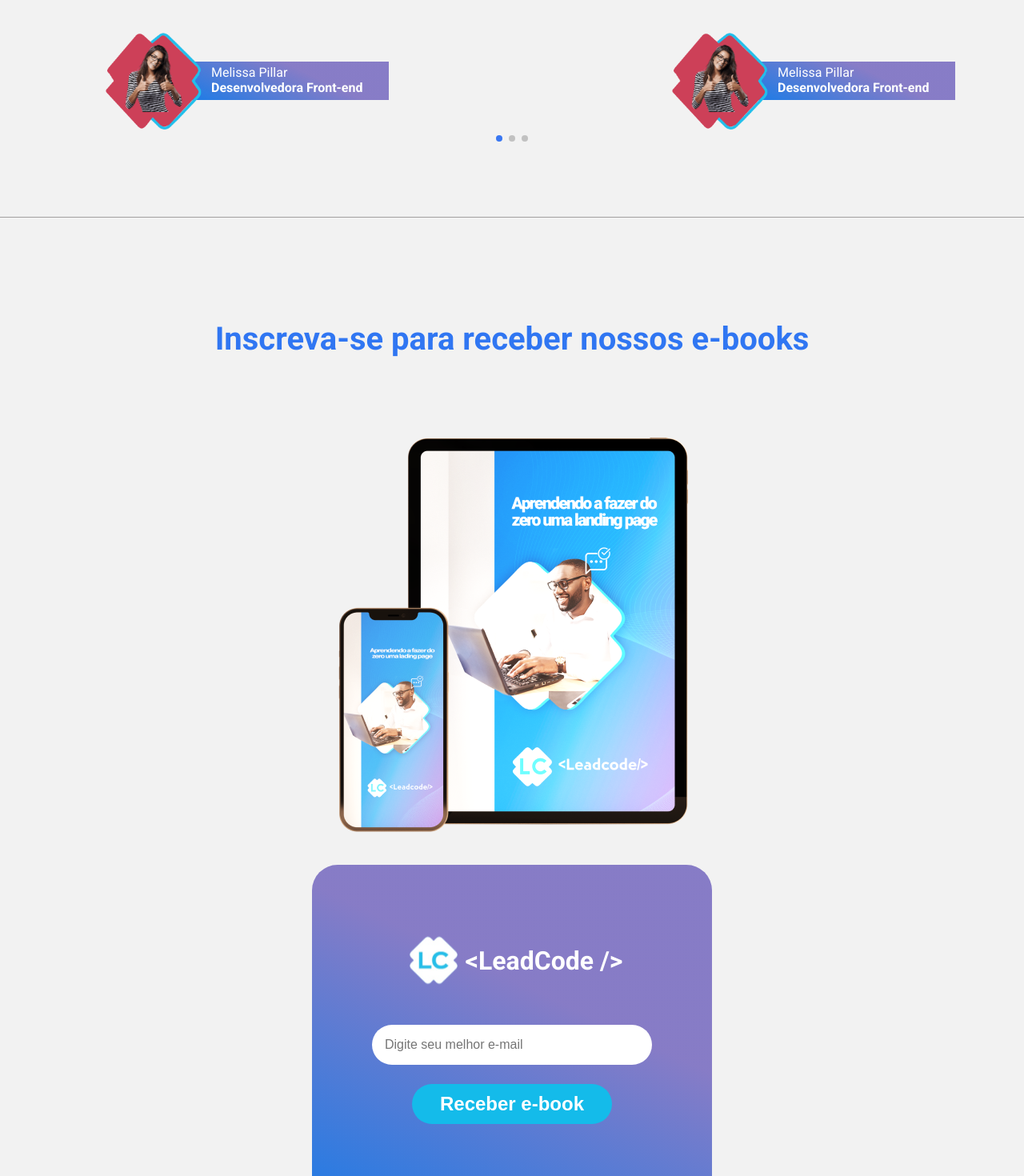
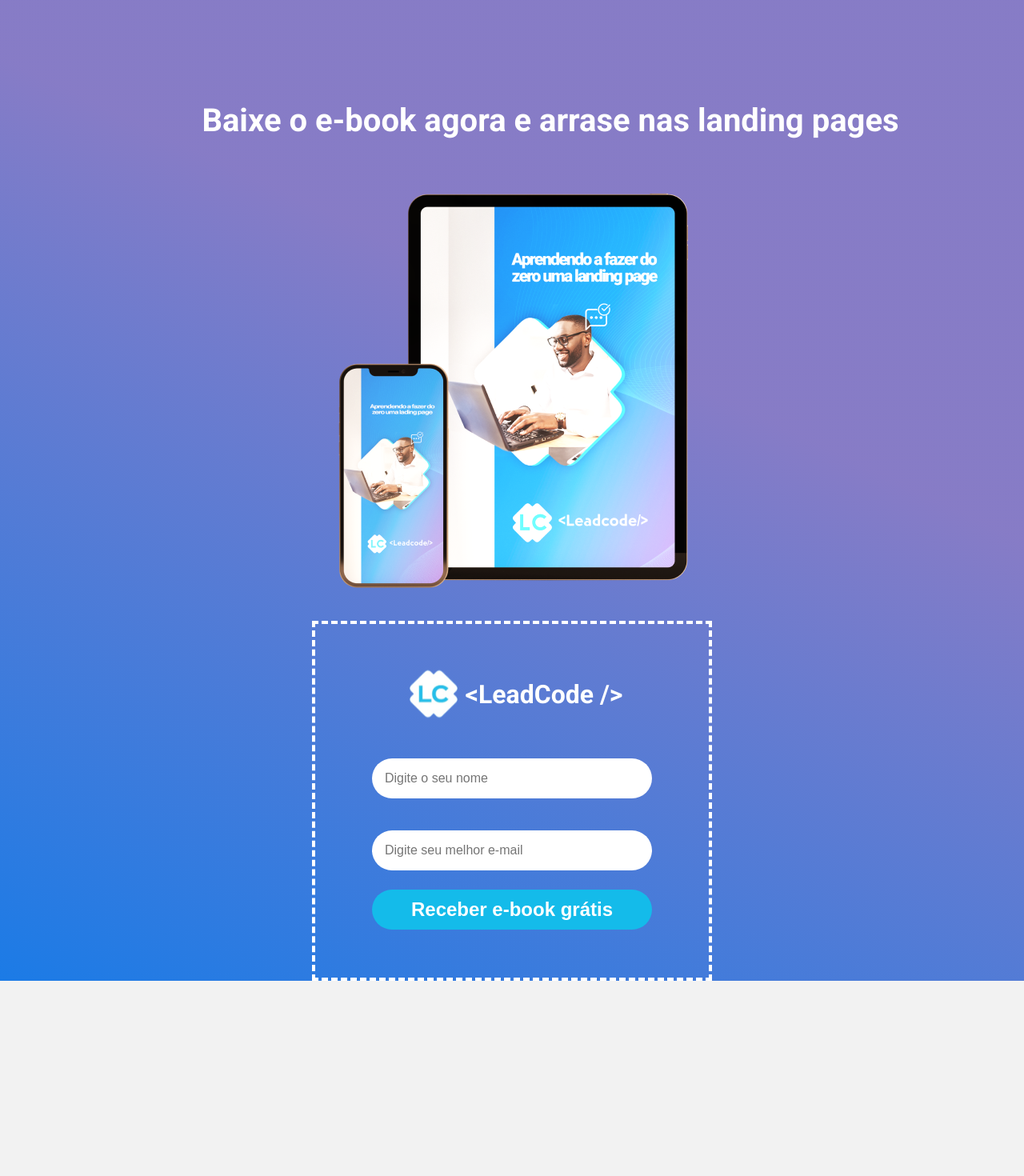
Before and after one commit to leadcodeti/ebook-landing-page-leadcode, a React (Create React App) app: page / in a window 1280 px wide. Shown: the part 460-1930 px from the top of the page at 80% size. After the commit the page ends 1686 px from the top, so only its background shows below. Built offline with nearby package versions, Linux system fonts and the light colour scheme.

Commit message:
Alterações no layout do formulário.

```diff
--- a/src/pages/FormContact/index.tsx
+++ b/src/pages/FormContact/index.tsx
@@ -4,11 +4,11 @@
 
 export function FormContact() {
     return (
-        <>
+        <div className={styles.wrapper}>
             <div className={styles.hr}></div>
-            <h1>Inscreva-se para receber nossos e-books</h1>
+            <h1>Baixe o e-book agora e arrase nas landing pages</h1>
 
-            <div className={styles.container}>
+            <div className={styles.contentContainer}>
                 <div className={styles.ebookImg}>
                     <img src={ebookImg} alt="ebook digital imagem" />
                 </div>
@@ -18,12 +18,13 @@
                             <img src={logoLeadCode} alt="logo LeadCode" />
                             &lt;LeadCode /&gt;
                         </div>
-                        <input type="text" placeholder='Digite seu melhor e-mail' />
-                        <button type='button'>Receber e-book</button>
+                        <input type="text" placeholder='Digite o seu nome' />
+                        <input type="email" placeholder='Digite seu melhor e-mail' />
+                        <button type='button'>Receber e-book grátis</button>
                     </form>
                 </div>
 
             </div>
-        </>
+        </div>
     )
 }
--- a/src/pages/FormContact/styles.module.scss
+++ b/src/pages/FormContact/styles.module.scss
@@ -1,19 +1,30 @@
-.hr {
-    border-bottom: 1px solid rgba(143, 141, 141, 0.8);
-    max-width: 1300px;
-    margin: 5rem auto 0;
+.wrapper {
+    height: 100%;
+    width: 100vw;
+    padding-top: 2em;
+
+    background: linear-gradient(
+        205.32deg,
+        rgba(95, 80, 182, 0.73) 38%,
+        rgba(0, 110, 230, 0.9) 102.06%,
+        rgba(69, 88, 195, 0.94) 102.06%
+      );
+
+//   .hr {
+//     border-bottom: 1px solid rgba(143, 141, 141, 0.8);
+//     max-width: 1300px;
+//     margin: 5rem auto 0;
+//   }
+
+  h1 {
+    margin: 8rem 0 4rem 6rem;
+    font-weight: 600;
+    font-size: 2.5rem;
+    color: #FFFFFF;
+    text-align: center;
   }
 
-h1 {
-    text-align: center;
-    font-weight: 600;
-    font-size: 2.5rem;
-    color: #3076f2;
-    margin-bottom: 3rem;
-    margin: 8rem 0 6rem;
-}
-
-.container {
+  .contentContainer {
     max-width: 1300px;
     margin: 0 auto;
     display: flex;
@@ -21,8 +32,9 @@
     justify-content: center;
     flex-wrap: wrap;
 
+
     .ebookImg {
-        width: 50%;
+      width: 45%;
 
       @media (max-width: 1300px) {
         display: flex;
@@ -46,12 +58,16 @@
     }
 
     form {
-        background:linear-gradient(205.32deg, rgba(95, 80, 182, 0.73) 38%, rgba(0, 110, 230, 0.9) 102.06%, rgba(69, 88, 195, 0.94) 102.06%);
+      background-color: transparent;
+      border: 4px dashed #FFFFFF;
       width: 500px;
       height: 450px;
-        border-radius: 2rem;
       text-align: center;
       transition: 0.3s;
+
+      @media (max-width: 786px) {
+        border: none
+      }
 
       &:hover {
         filter: brightness(0.9);
@@ -61,11 +77,11 @@
         display: flex;
         align-items: center;
         justify-content: center;
-            color: #FFF;
+        color: #fff;
         font-family: Roboto;
         font-weight: bold;
         font-size: 2rem;
-            padding-top: 5rem;
+        padding-top: 3rem;
 
         img {
           width: 5rem;
@@ -92,9 +108,10 @@
 
       button {
         margin-top: 1.5rem;
-            width: 250px;
+        width: 350px;
         height: 50px;
         background: #14BBEA;
+        //00ff00
         border-radius: 2rem;
         border: none;
         outline: none;
@@ -108,5 +125,5 @@
         }
       }
     }
-
   }
+}
```
Also changed, not shown: public/images/background-slide.svg (added). Lines whose indentation alone changed are shown as unchanged.
